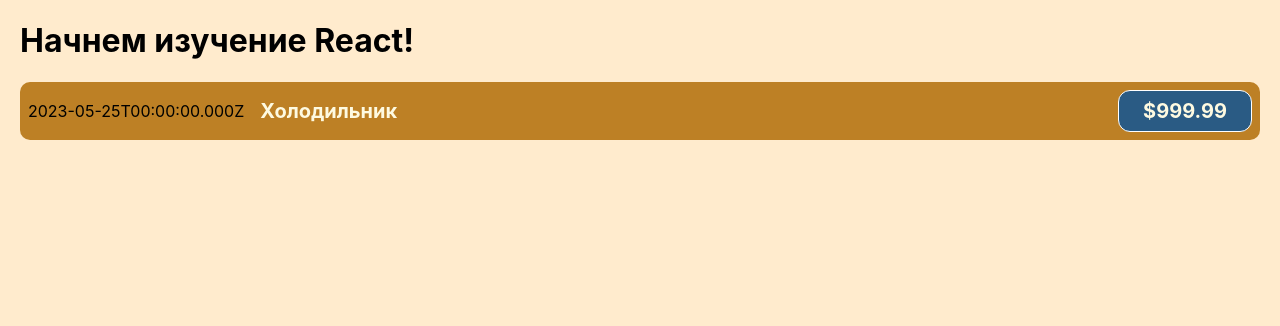
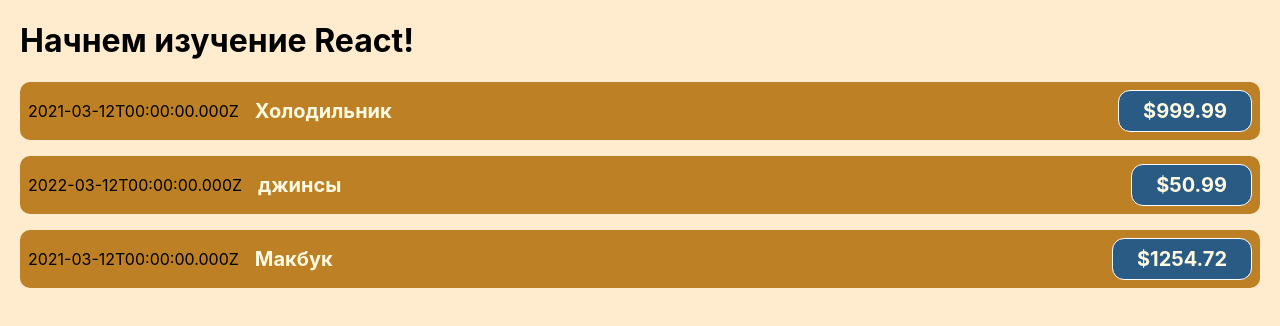
Before and after one commit to lmalunin/piter_react_allahwerdov, a React (Create React App) app: page / in a window 1280 px wide. Shown: the top 326 px of the page. Built offline with nearby package versions, Linux system fonts and the light colour scheme.

Commit message:
передача данных при помощи props (lesson 21)

```diff
--- a/src/App.tsx
+++ b/src/App.tsx
@@ -1,10 +1,47 @@
 import CostItem from "./components/CostItem";
 
 function App() {
+
+    const costs = [
+       {
+         date: new Date(2021, 2, 12),
+         description: "Холодильник",
+         amount: 999.99
+       },
+       {
+         date: new Date(2022, 2, 12),
+         description: "джинсы",
+         amount: 50.99
+       },
+       {
+         date: new Date(2021, 2, 12),
+         description: "Макбук",
+         amount: 1254.72
+
+       },
+    ];
+
   return (
     <div>
         <h1>Начнем изучение React!</h1>
-        <CostItem></CostItem>
+
+        <CostItem
+        date={costs[0].date}
+        description={costs[0].description}
+        amount={costs[0].amount}
+        ></CostItem>
+
+        <CostItem
+        date={costs[1].date}
+        description={costs[1].description}
+        amount={costs[1].amount}
+        ></CostItem>
+
+        <CostItem
+        date={costs[2].date}
+        description={costs[2].description}
+        amount={costs[2].amount}
+        ></CostItem>
     </div>
   );
 }
--- a/src/components/CostItem.tsx
+++ b/src/components/CostItem.tsx
@@ -1,20 +1,16 @@
 import './CostItem.css';
 
-function CostItem() {
-    const costDate = new Date(2023, 4, 25);
-    const costDescription = 'Холодильник';
-    const costAmount = 999.99;
+function CostItem(props) {
 
     return (
     <div className='cost-item'>
-               <div>{costDate.toISOString()}</div>
+               <div>{props.date.toISOString()}</div>
                <div className='cost-item__description'>
-              <h2>{costDescription}</h2>
-              <div className='cost-item__price'>${costAmount}</div>
+              <h2>{props.description}</h2>
+              <div className='cost-item__price'>${props.amount}</div>
             </div>
          </div>
     );
-
 }
 
 export default CostItem;
```
